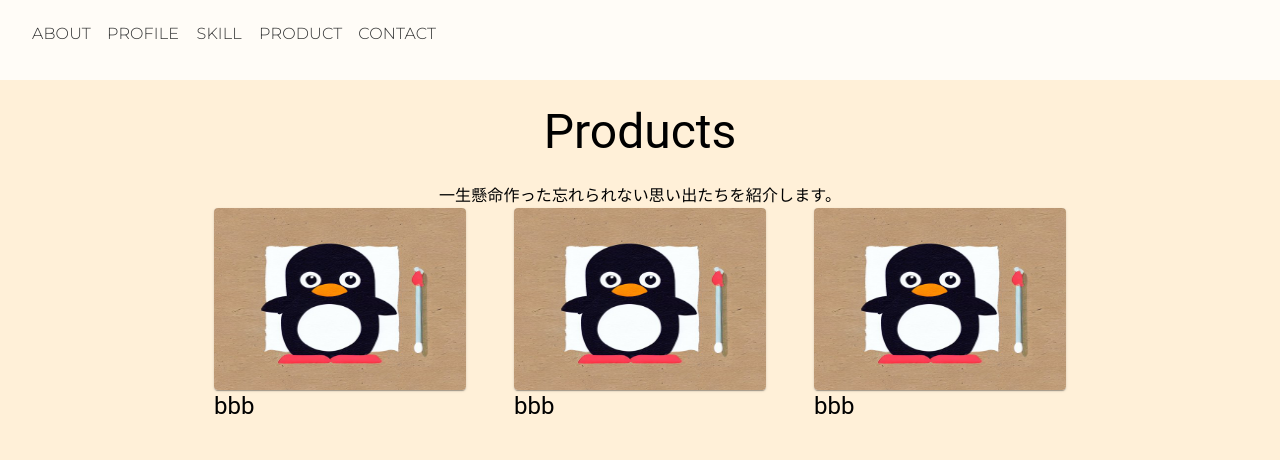
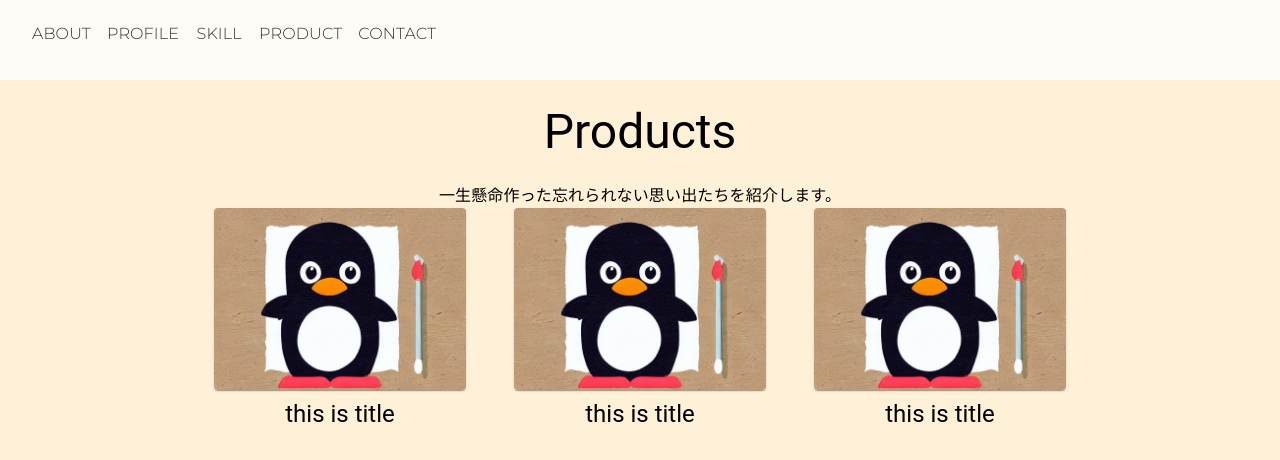
Before and after one commit to morita-koki/portfolio, a Next.js app: page /product in a window 1280 px wide. Shown: the top 460 px of the page. Built offline with nearby package versions, Linux system fonts and the light colour scheme.

Commit message:
ProductCardWithModalの型定義を実装＆軽くデザイン考えた

```diff
--- a/src/app/product/page.tsx
+++ b/src/app/product/page.tsx
@@ -7,14 +7,36 @@ import { Box, Container, Grid, Typography } from "@mui/material";
 
 import * as React from 'react';
 import ProductCardWithModal from "@/components/modules/ProductCardWithModal";
+import type {ProductCardWithModalProps} from "@/components/modules/ProductCardWithModal"
 
 
 
-const prop = {
-    img: "/penguin.jpeg",
-    title: "this is title",
-    description: "this is description"
-}
+const productContents: Array<ProductCardWithModalProps> = [
+    {
+        image: "/penguin.jpeg",
+        title: "this is title",
+        application_description: "this is description",
+        skills_description: "this is skill description",
+    },
+    {
+        image: "/penguin.jpeg",
+        title: "this is title",
+        application_description: "this is description",
+        skills_description: "this is skill description",
+    },
+    {
+        image: "/penguin.jpeg",
+        title: "this is title",
+        application_description: "this is description",
+        skills_description: "this is skill description",
+    },
+    {
+        image: "/penguin.jpeg",
+        title: "this is title",
+        application_description: "this is description",
+        skills_description: "this is skill description",
+    }
+]
 
 export default function ProductsPage() {
   return (
@@ -32,13 +54,13 @@ export default function ProductsPage() {
             alignItems="center"
             spacing={6} >
             <Grid item xs={8} md={4}>
-                <ProductCardWithModal title="bbb" image="/penguin.jpeg" description="hello" />
+                <ProductCardWithModal {...productContents[0]}/>
             </Grid>
             <Grid item xs={8} md={4}>
-                <ProductCardWithModal title="bbb" image="/penguin.jpeg" description="hello" />
+                <ProductCardWithModal {...productContents[1]}/>
             </Grid>
             <Grid item xs={8} md={4}>
-                <ProductCardWithModal title="bbb" image="/penguin.jpeg" description="hello" />
+                <ProductCardWithModal {...productContents[2]}/>
             </Grid>
         </Grid>
     </Container>
--- a/src/components/modules/ProductCardWithModal.tsx
+++ b/src/components/modules/ProductCardWithModal.tsx
@@ -8,9 +8,17 @@ import {
   Modal,
   Backdrop,
   Box,
+  Grid,
 } from '@mui/material';
-import Image from 'next/image';
+import Image from 'next/legacy/image';
 
+
+/* ProductCard Component */
+type ProductCardProps = {
+  handleOpen: () => void;
+} & ProductCardWithModalProps
+
+const ProductCard: React.FC<ProductCardProps> = (props) => {
   const StyledCard = styled(Card)(({ theme }) => ({
     maxWidth: 345,
     transition: 'transform 0.2s',
@@ -26,14 +34,7 @@ const StyledCardMedia = styled(CardMedia)(({ theme }) => ({
     paddingTop: '56.25%', // 16:9
   }));
 
-const StyledModal = styled(Modal)(({ theme }) => ({
-  display: 'flex',
-  alignItems: 'center',
-  justifyContent: 'center',
-}));
 
-
-const ProductCard = (props: any) => {
   return (
     <Box id="product-card">
       <StyledCard onClick={props.handleOpen}>
@@ -41,30 +42,40 @@ const ProductCard = (props: any) => {
           <Image
             src={props.image}
             alt={props.title}
-            fill
+            layout="fill"
+            objectFit='cover'
           />
         </StyledCardMedia>
         <CardContent></CardContent> {/* 空でよい */}
       </StyledCard>
-      <Typography gutterBottom variant="h5" component="h2">
+      <Typography gutterBottom textAlign="center" variant="h5" component="h2" marginTop={1}>
         {props.title}
       </Typography>
     </Box>
   )
 }
 
+
+
+/* ProductModalItem Component */
+type ProductModalItemProps = {
+  handleClose: () => void;
+} & ProductCardWithModalProps
+
+const ProductModalItem: React.FC<ProductModalItemProps> = (props) => {
+
   const StyledBox = styled(Box)(({ theme }) => ({
     position: 'absolute',
     top: '50%',
     left: '50%',
     transform: 'translate(-50%, -50%)',
-  width: "80vw",
+    width: "90vw",
+    height: "90vh",
     backgroundColor: theme.palette.background.paper,
     border: '2px solid #000',
     boxShadow: theme.shadows[24],
     padding: theme.spacing(4),
   }));
-
 
   const TitleWithBorder = styled(Typography)(({ theme }) => ({
     display: "flex",
@@ -83,18 +94,51 @@ const TitleWithBorder = styled(Typography)(({ theme }) => ({
     },
   }))
 
-const ProductModalItem = (props: any) => {
   return (
     <StyledBox id="product-modal-item">
+      <Grid
+        container
+        justifyContent="space-around"
+        alignItems="center"
+        // spacing={2}
+        sx={{ height: "100%" }} >
+        <Grid item xs={10} md={4} sx={{ height: "90%", marginY: "auto" }}>
           <TitleWithBorder>{props.title}</TitleWithBorder>
-        <Typography variant="body1">{props.description}</Typography>
+          <Typography variant="body1">{props.application_description}</Typography>
           <TitleWithBorder>使用技術など</TitleWithBorder>
-        <Typography variant="body1">{props.description}</Typography>
-        <Image src={props.image} alt={props.title} width={600} height={400} />
+          <Typography variant="body1">{props.skills_description}</Typography>
+        </Grid>
+        <Grid item xs={10} md={7} sx={{ position: "relative", height: "90%", marginY: "auto" }}>
+          <Image
+            src={props.image}
+            alt={props.title}
+            layout='fill'
+            objectFit='cover' />
+        </Grid>
+      </Grid>
     </StyledBox>
   )
 }
-function ProductCardWithModal(props: any) { // HACK: anyはよくないね
+
+
+
+/* ProductCardWithModal Component */
+export type ProductCardWithModalProps = {
+  title: string;
+  image: string;
+  application_description: string;
+  skills_description: string;
+}
+
+const ProductCardWithModal: React.FC<ProductCardWithModalProps> = (props) => {
+
+  const StyledModal = styled(Modal)(({ theme }) => ({
+    display: 'flex',
+    alignItems: 'center',
+    justifyContent: 'center',
+  }));
+
+
   const [open, setOpen] = useState(false);
 
   const handleOpen = () => {
@@ -107,10 +151,7 @@ function ProductCardWithModal(props: any) { // HACK: anyはよくないね
 
   return (
     <div>
-      <ProductCard
-        image={props.image}
-        title={props.title}
-        handleOpen={handleOpen}/>
+      <ProductCard {...props} handleOpen={handleOpen} />
 
       <StyledModal
         open={open}
@@ -123,10 +164,7 @@ function ProductCardWithModal(props: any) { // HACK: anyはよくないね
           },
         }}
       >
-        <ProductModalItem
-          title={props.title}
-          image={props.image}
-          description={props.description}/>
+        <ProductModalItem {...props} handleClose={handleClose}/>
       </StyledModal>
     </div>
   );
```
Lines whose indentation alone changed are shown as unchanged.
